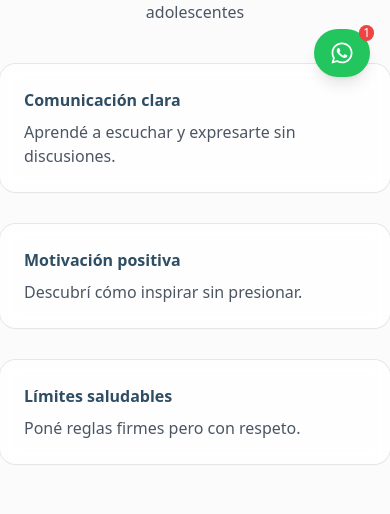
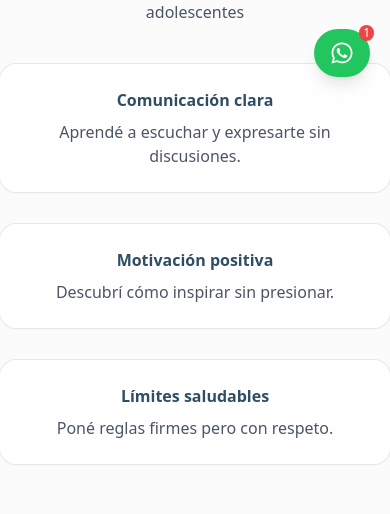
Before and after one commit to sekigan98/dram-adolescentes, a Next.js app: page / in a window 390 px wide. Shown: the part 747-1261 px from the top of the page. Built offline with nearby package versions, Linux system fonts and the light colour scheme.

Commit message:
Update Benefits.tsx

```diff
--- a/components/Benefits.tsx
+++ b/components/Benefits.tsx
@@ -20,7 +20,7 @@ export default function Benefits() {
     <div className="grid sm:grid-cols-2 lg:grid-cols-3 gap-8">
       {benefits.map((b, i) => (
         <MotionFade key={b.title} delay={i * 0.1}>
-          <div className="card p-6">
+          <div className="card p-6 text-center sm:text-left">
             <h3 className="font-semibold text-brand-800">{b.title}</h3>
             <p className="mt-2 text-gray-600">{b.desc}</p>
           </div>
```
